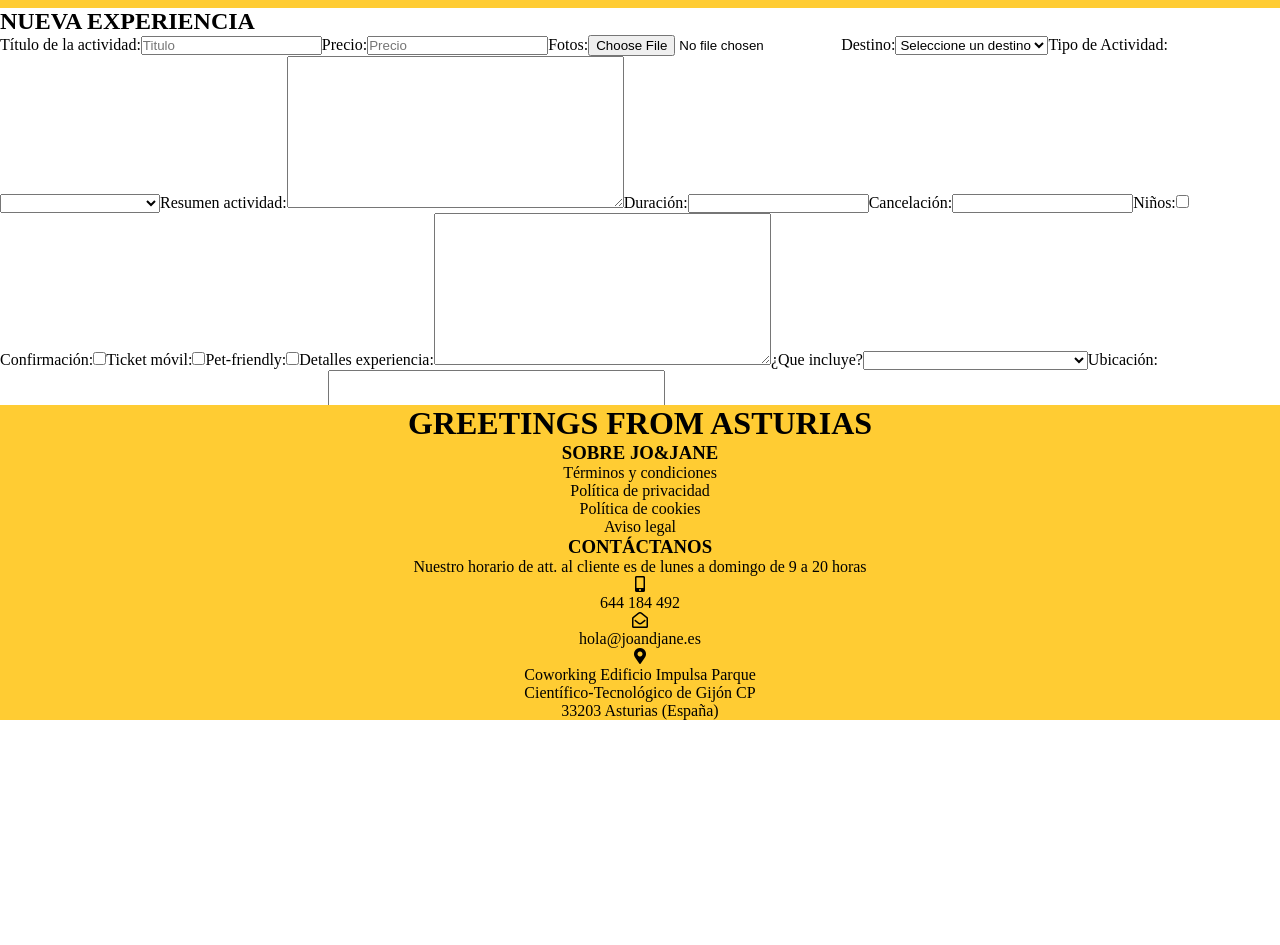
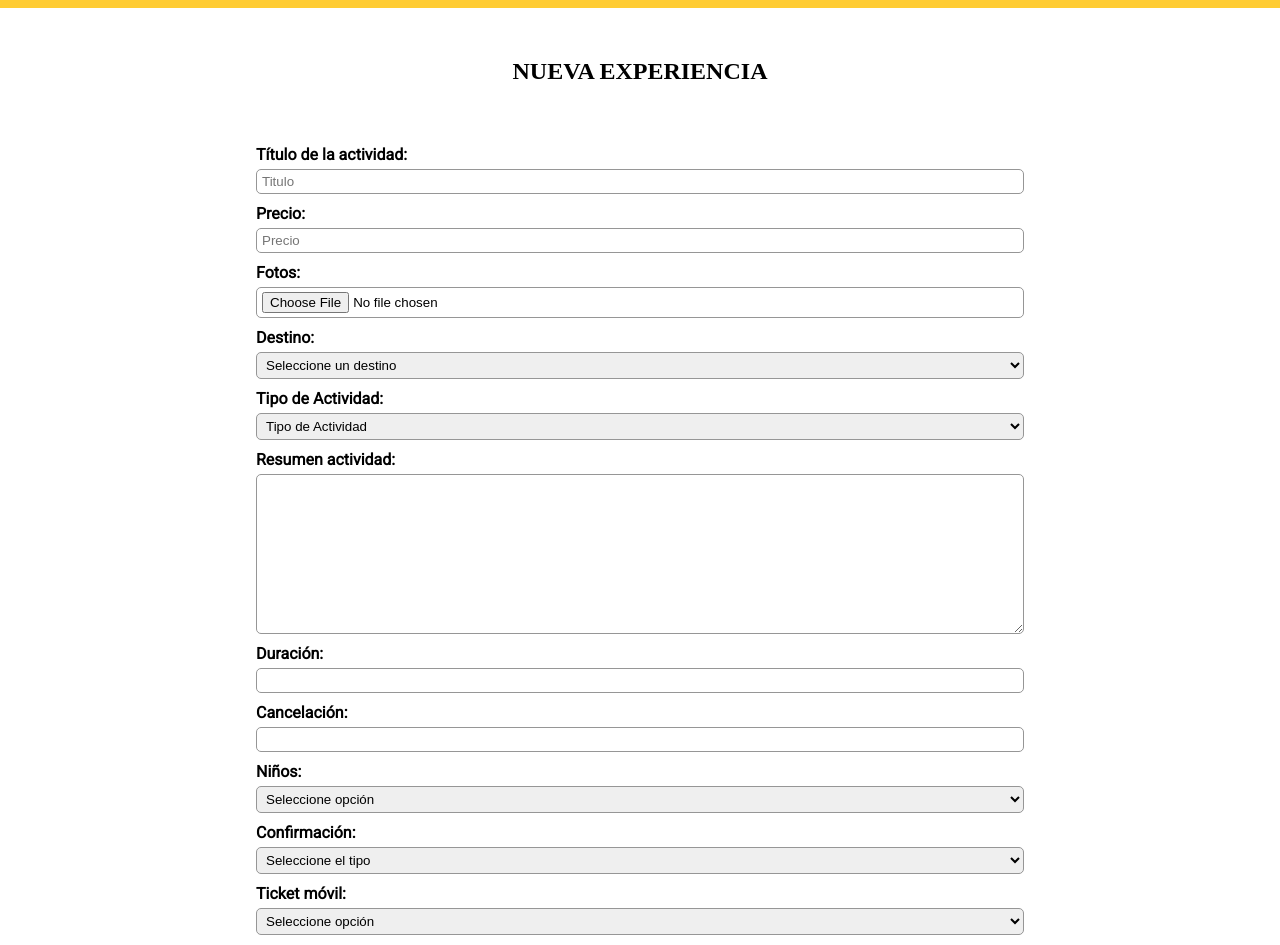
Before and after one commit to EffectiveXf5/joandjane-front, a Vue app: page /nuevaexperiencia in a window 1280 px wide. Shown: the part 80-1025 px from the top of the page. Before the commit the page ends 800 px from the top, so only its background shows below. Built offline with nearby package versions, Linux system fonts and the light colour scheme.

Commit message:
done functionality to get and create activities from vue and axios

```diff
--- /dev/null
+++ b/src/assets/css/atoms/_input.css
@@ -0,0 +1,5 @@
+.input {
+    padding: 4px 0 4px 5px;
+    border-radius: 5px;
+    border: 1px solid var(--tertiary-color);
+}
--- /dev/null
+++ b/src/assets/css/atoms/_label.css
@@ -0,0 +1,4 @@
+.label {
+    font-weight: 900;
+    font-family: var(--primary-font-family);
+}
--- a/src/assets/css/general.css
+++ b/src/assets/css/general.css
@@ -9,6 +9,8 @@
 @import './atoms/_see-more-destinations.css';
 @import './atoms/_activitie-title.css';
 @import './atoms/_icon-hashtag.css';
+@import './atoms/_input.css';
+@import './atoms/_label.css';
 
 /* MOLECULES */
 
--- a/src/components/Footer.vue
+++ b/src/components/Footer.vue
@@ -37,7 +37,6 @@ export default {
 footer{
     background-color: var(--primary-color);
     position: absolute;
-    bottom: 0;
     width: 100%;
     text-align: center;
 }
--- a/src/views/Destinations.vue
+++ b/src/views/Destinations.vue
@@ -1,13 +1,13 @@
 <template>
-  <div>
-    <h1 class="activitie-title">Todos los destinos</h1>
-  </div>
+  <div></div>
 </template>
 
 <script>
 
 export default {
   name: 'Destination',
+
+
 }
 </script>
 
--- a/src/views/Experiences.vue
+++ b/src/views/Experiences.vue
@@ -1,16 +1,44 @@
 <template>
-  <div>
-    <i class="fab fa-facebook social-network"></i>
-    <i class="fas fa-hashtag icon-hashtag"></i>
-
-    <h1 class="activitie-title">Todas las experiencias</h1>
-  </div>
+  <main>
+    <section>
+      <article v-for="(activity, index) in activities" :key="index">
+        <img :src="activity.img">
+        <h4>{{activity.title}}</h4>
+        <p>{{activity.sumary}}</p>
+        <div>{{activity.price}}</div>
+      </article>
+    </section>
+  </main>
 </template>
 
 <script>
 
 export default {
   name: 'Experiences',
+
+  data() {
+    return {
+      activities: []
+    }
+  },
+
+  created() {
+    this.listActivities()
+  },
+
+  methods: {
+    listActivities() {
+      this.axios.get('/activity')
+        .then( res => {
+          this.activities = res.data;
+          console.log(this.activities[0].img)
+        })
+
+        .catch( e => {
+          console.log(e.response)
+        })
+    }
+  },
 }
 </script>
 
--- a/src/views/Form-new-experience.vue
+++ b/src/views/Form-new-experience.vue
@@ -1,20 +1,20 @@
 <template>
-  <div>
-    <h2>NUEVA EXPERIENCIA</h2>
+  <main class="main">
+    <h2 class="main__title">NUEVA EXPERIENCIA</h2>
 
-    <section>
-      <form class="section__form" @submit.prevent="sendForm">
-        <label>Título de la actividad:</label>
-        <input type="text" v-model="activity.title" placeholder="Titulo">
+    <section class="main__section">
+      <form class="main__section-form" @submit.prevent="sendForm">
+        <label class="label">Título de la actividad:</label>
+        <input class="input" type="text" v-model="activity.title" placeholder="Titulo">
 
-        <label>Precio:</label>
-        <input type="text" v-model="activity.price" placeholder="Precio">
+        <label class="label">Precio:</label>
+        <input class="input" type="text" v-model="activity.price" placeholder="Precio">
 
-        <label>Fotos:</label>
-        <input type="file" placeholder="Fotos">
+        <label class="label">Fotos:</label>
+        <input class="input" @change="clickImage" type="file" accept="image/*" placeholder="Fotos">
 
-        <label>Destino:</label>
-        <select v-model="activity.destination">
+        <label class="label">Destino:</label>
+        <select class="input" v-model="activity.destination">
           <option disabled value="">Seleccione un destino</option>
           <option value="Arriondas">Arriondas</option>
           <option value="Gijón">Gijón</option>
@@ -34,8 +34,9 @@
           <option value="Tapia de Casariego">Tapia de Casariego</option>Somiedo
         </select>
 
-        <label>Tipo de Actividad:</label>
-        <select v-model="activity.type">
+        <label class="label">Tipo de Actividad:</label>
+        <select class="input" v-model="activity.type">
+          <option disabled value="">Tipo de Actividad</option>
           <option value="Actividades al aire libre">Actividades al aire libre</option>
           <option value="Rutas 4x4 y motor">Rutas 4x4 y motor</option>
           <option value="Actividades acuaticas">Actividades acuaticas</option>
@@ -44,32 +45,49 @@
           <option value="Niños">Niños</option>
         </select>
 
-        <label>Resumen actividad:</label>
-        <textarea v-model="activity.sumary" cols="40" rows="10"></textarea>
+        <label class="label">Resumen actividad:</label>
+        <textarea class="input" v-model="activity.sumary" cols="40" rows="10"></textarea>
 
-        <label>Duración:</label>
-        <input v-model="activity.duration" type="text">
+        <label class="label">Duración:</label>
+        <input class="input" v-model="activity.duration" type="text">
 
-        <label>Cancelación:</label>
-        <input v-model="activity.cancelation" type="text">
+        <label class="label">Cancelación:</label>
+        <input class="input" v-model="activity.cancelation" type="text">
 
-        <label>Niños:</label>
-        <input type="checkbox" v-model="activity.children">
+        <label class="label option">Niños:</label>
+        <select class="input" v-model="activity.children">
+          <option disabled value="">Seleccione opción</option>
+          <option value="true">Si</option>
+          <option value="no">No</option>
+        </select>
 
-        <label>Confirmación:</label>
-        <input type="checkbox" v-model="activity.instant_confirmation">
+        <label class="label">Confirmación:</label>
+        <select class="input" v-model="activity.instant_confirmation">
+          <option disabled value="">Seleccione el tipo</option>
+          <option value="Instantánea">Instantanea</option>
+          <option value="Próxima">Próxima</option>
+        </select>
 
-        <label>Ticket móvil:</label>
-        <input type="checkbox" v-model="activity.mobile_ticket">
+        <label class="label option">Ticket móvil:</label>
+        <select class="input" v-model="activity.mobile_ticket">
+          <option disabled value="">Seleccione opción</option>
+          <option value="true">Si</option>
+          <option value="false">No</option>
+        </select>
 
-        <label>Pet-friendly:</label>
-        <input type="checkbox" v-model="activity.pet_friendly">
+        <label class="label option">Pet-friendly:</label>
+        <select class="input" v-model="activity.pet_friendly">
+          <option disabled value="">Seleccione opción</option>
+          <option value="yes">Si</option>
+          <option value="false">No</option>
+        </select>
 
-        <label>Detalles experiencia:</label>
-        <textarea v-model="activity.experience_details" cols="40" rows="10"></textarea>
+        <label class="label">Detalles experiencia:</label>
+        <textarea class="input" v-model="activity.experience_details" cols="40" rows="10"></textarea>
 
-        <label>¿Que incluye?</label>
-        <select v-model="activity.includes">
+        <label class="label">¿Que incluye?</label>
+        <select class="input" v-model="activity.includes">
+          <option disabled value="">Seleccione una opcion</option>
           <option value="Parking">Parking</option>
           <option value="Seguro RC y accidentes">Seguro RC y accidentes</option>
           <option value="Seguro RC">Seguro RC</option>
@@ -84,23 +102,26 @@
           <option value="Briefing sobre manejo y seguridad">Briefing sobre manejo y seguridad</option>
         </select>
 
-        <label>Ubicación:</label>
-        <input v-model="activity.location" type="text">
+        <label class="label">Ubicación:</label>
+        <input class="input" v-model="activity.location" type="text">
 
-        <label>Prepara tu experiencia:</label>
-        <textarea v-model="activity.prepare_experience" cols="40" rows="10"></textarea>
+        <label class="label">Prepara tu experiencia:</label>
+        <textarea class="input" v-model="activity.prepare_experience" cols="40" rows="10"></textarea>
 
-        <label>Valoraciones:</label>
-        <input v-model="activity.reviews.name" type="text">
-        <input v-model="activity.reviews.date" type="date">
-        <input v-model="activity.reviews.stars" type="text">
-        <textarea v-model="activity.reviews.comment"></textarea>
-        <textarea cols="30" rows="10"></textarea>
+        <label class="label">Valoraciones:</label>
+        <label>Nombre:</label>
+        <input class="input" v-model="activity.reviews.name" type="text">
+        <label>Fecha:</label>
+        <input class="input" v-model="activity.reviews.date" type="date">
+        <label>Estrellas:</label>
+        <input class="input" v-model="activity.reviews.stars" type="number">
+        <label>Comentario:</label>
+        <textarea class="input" v-model="activity.reviews.comment" cols="30" rows="10"></textarea>
 
-        <input type="submit" value="Enviar">
+        <button class="btn-submit" type="submit">Enviar</button>
       </form>
     </section>
-  </div>
+  </main>
 </template>
 
 <script>
@@ -113,6 +134,7 @@ export default {
       activity: {
         title: '',
         price: '',
+        img: '',
         destination: '',
         type: '',
         sumary: '',
@@ -136,18 +158,45 @@ export default {
     }
   },
 
+
+
   methods: {
     sendForm() {
       this.axios.post('/activity/create-activity', this.activity)
         .then( res => {
           this.activity.push(res.data)
-          this.activity = {}
+          this.activity = '',
+          this.activity.title = '',
+          this.activity.price = '',
+          this.activity.destination = '',
+          this.activity.type = '',
+          this.activity.sumary = '',
+          this.activity.duration = '',
+          this.activity.cancelation = '',
+          this.activity.children = '',
+          this.activity.instant_confirmation = '',
+          this.activity.mobile_ticket = '',
+          this.activity.pet_friendly = '',
+          this.activity.pet_friendly = '',
+          this.activity.experience_details = '',
+          this.activity.includes = '',
+          this.activity.location = '',
+          this.activity.prepare_experience = '',
+          this.activity.reviews.name = '',
+          this.activity.reviews.date = '',
+          this.activity.reviews.stars = '',
+          this.activity.reviews.comment = ''
         })
 
         .catch( e => {
           return e.response
         })
-    }
+    },
+
+    clickImage(e) {
+      this.activity.img = e.target.files[0],
+      console.log(this.activity.img)
+    },
   }
 }
 
@@ -155,6 +204,59 @@ export default {
 
 <style scoped>
 
+  .main__title {
+    padding: 50px;
+    text-align: center;
+  }
 
+  .main__section {
+    width: 80%;
+    margin: auto;
+  }
+
+  .main__section-form {
+    display: flex;
+    flex-direction: column;
+  }
+
+  .main__section-form input {
+    width: 75%;
+    align-self: center;
+    margin-top: 5px;
+  }
+
+  .main__section-form label {
+    width: 75%;
+    align-self: center;
+    margin-top: 10px;
+  }
+
+  .main__section-form textarea {
+    width: 75%;
+    align-self: center;
+    margin-top: 5px;
+  }
+
+  .main__section-form select {
+    width: 75%;
+    align-self: center;
+    margin-top: 5px;
+  }
+
+  .option {
+    align-self: center;
+  }
+
+  .btn-submit {
+    width: 25%;
+    align-self: center;
+    margin: 20px auto 20px;
+    padding: 10px;
+    border-radius: 5px;
+    border: none;
+    background-color: var(--tertiary-color);
+    color: rgb(224, 224, 224);
+    cursor: pointer;
+  }
 
 </style>
```
